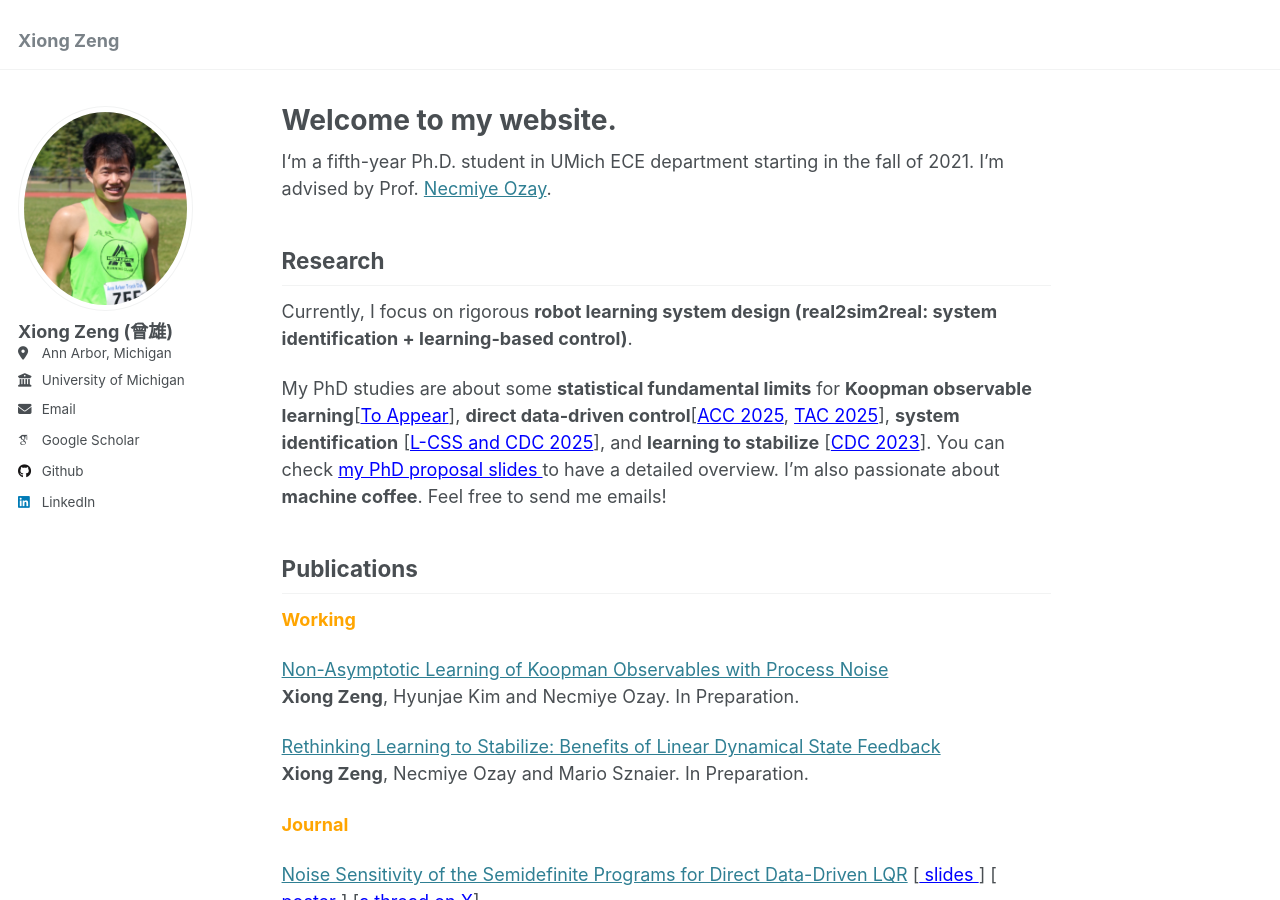
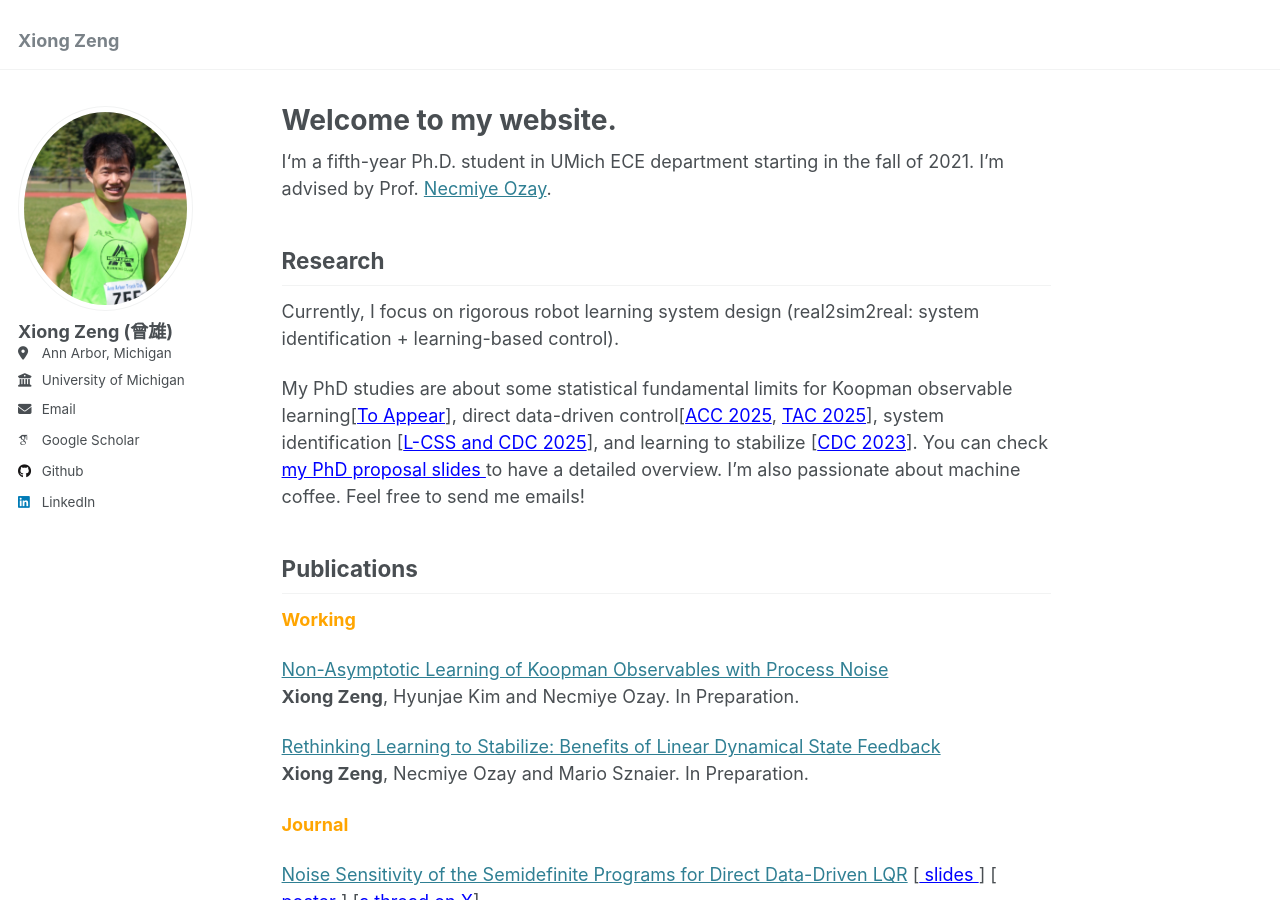
Before and after one commit to zengxiong111/zengxiong.github.io, a Jekyll site: the page built from _pages/about.md, in a window 1280 px wide and 900 px high. Built offline with Jekyll 4.4.1, drawn with Linux system fonts in a browser that asks for light colours; some web fonts are replaced.

Commit message:
Update about.md

```diff
--- a/_pages/about.md
+++ b/_pages/about.md
@@ -11,14 +11,14 @@
 
 ## Research
 
-Currently, I focus on rigorous **robot learning system design (real2sim2real: system identification + learning-based control)**.
+Currently, I focus on rigorous robot learning system design (real2sim2real: system identification + learning-based control).
 
-My PhD studies are about some **statistical fundamental limits** for **Koopman observable learning**[<a href="https://scholar.google.com/citations?user=v4lWTTwAAAAJ&hl=en" style="color: blue;" target="_blank">To Appear</a>], **direct data-driven control**[<a href="https://web.eecs.umich.edu/~necmiye/pubs/ZengBO_acc25.pdf" style="color: blue;" target="_blank">ACC 2025</a>, <a href="https://arxiv.org/abs/2412.19705" style="color: blue;" target="_blank">TAC 2025</a>], **system identification** [<a href="https://arxiv.org/abs/2503.16817" style="color: blue;" target="_blank">L-CSS and CDC 2025</a>], and **learning to stabilize** [<a href="https://arxiv.org/abs/2311.11151" style="color: blue;" target="_blank">CDC 2023</a>].
+My PhD studies are about some statistical fundamental limits for Koopman observable learning[<a href="https://scholar.google.com/citations?user=v4lWTTwAAAAJ&hl=en" style="color: blue;" target="_blank">To Appear</a>], direct data-driven control[<a href="https://web.eecs.umich.edu/~necmiye/pubs/ZengBO_acc25.pdf" style="color: blue;" target="_blank">ACC 2025</a>, <a href="https://arxiv.org/abs/2412.19705" style="color: blue;" target="_blank">TAC 2025</a>], system identification [<a href="https://arxiv.org/abs/2503.16817" style="color: blue;" target="_blank">L-CSS and CDC 2025</a>], and learning to stabilize [<a href="https://arxiv.org/abs/2311.11151" style="color: blue;" target="_blank">CDC 2023</a>].
 You can check <a href="https://github.com/zengxiong111/zengxiong.github.io/releases/download/v1.0/phd_propsoal_Xiong_Zeng_part.pdf"
    target="_blank"
    style="color: blue;">
 my PhD proposal slides
-</a> to have a detailed overview. I'm also passionate about **machine coffee**. Feel free to send me emails!
+</a> to have a detailed overview. I'm also passionate about machine coffee. Feel free to send me emails!
 &nbsp;
 ## Publications
 
```
